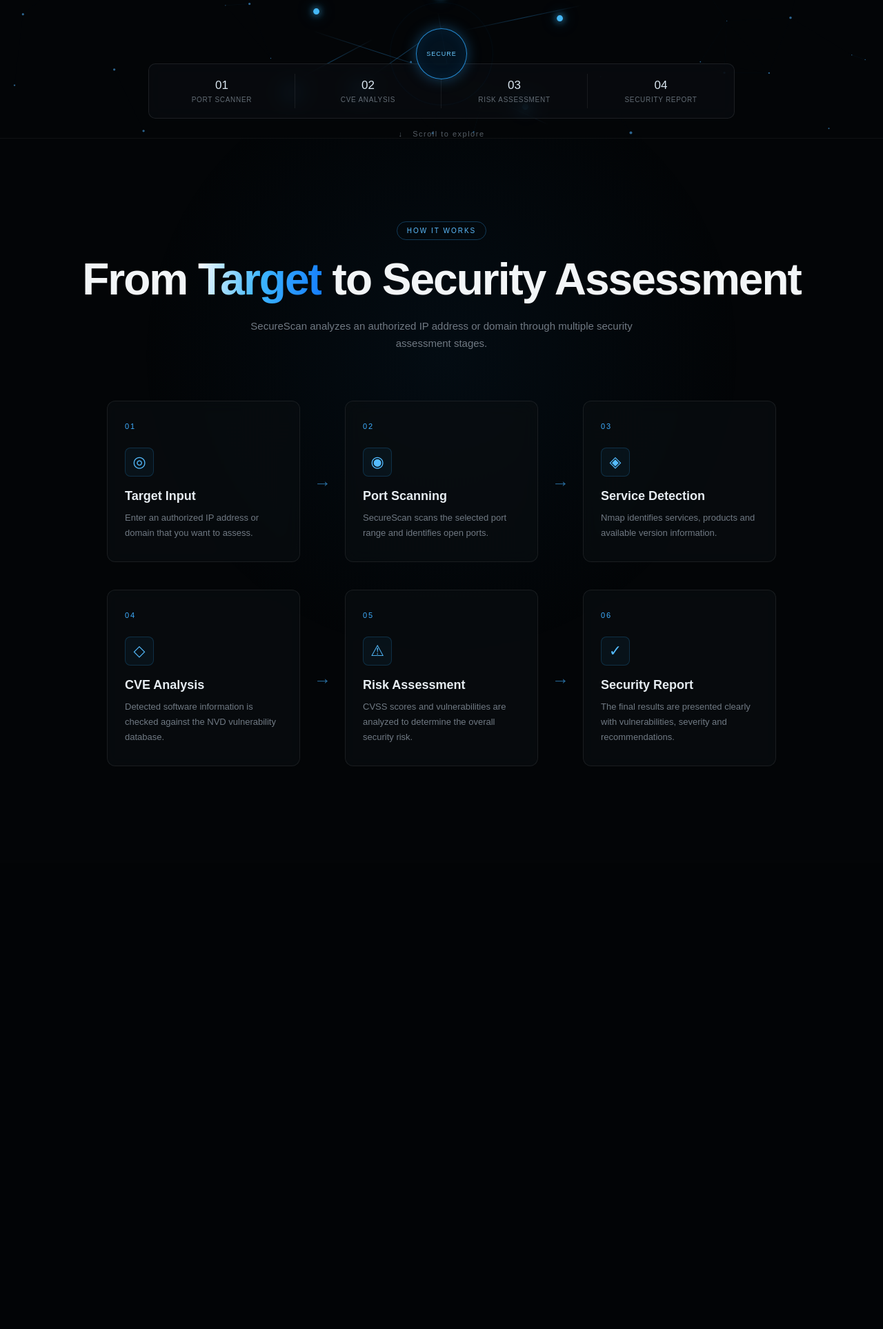
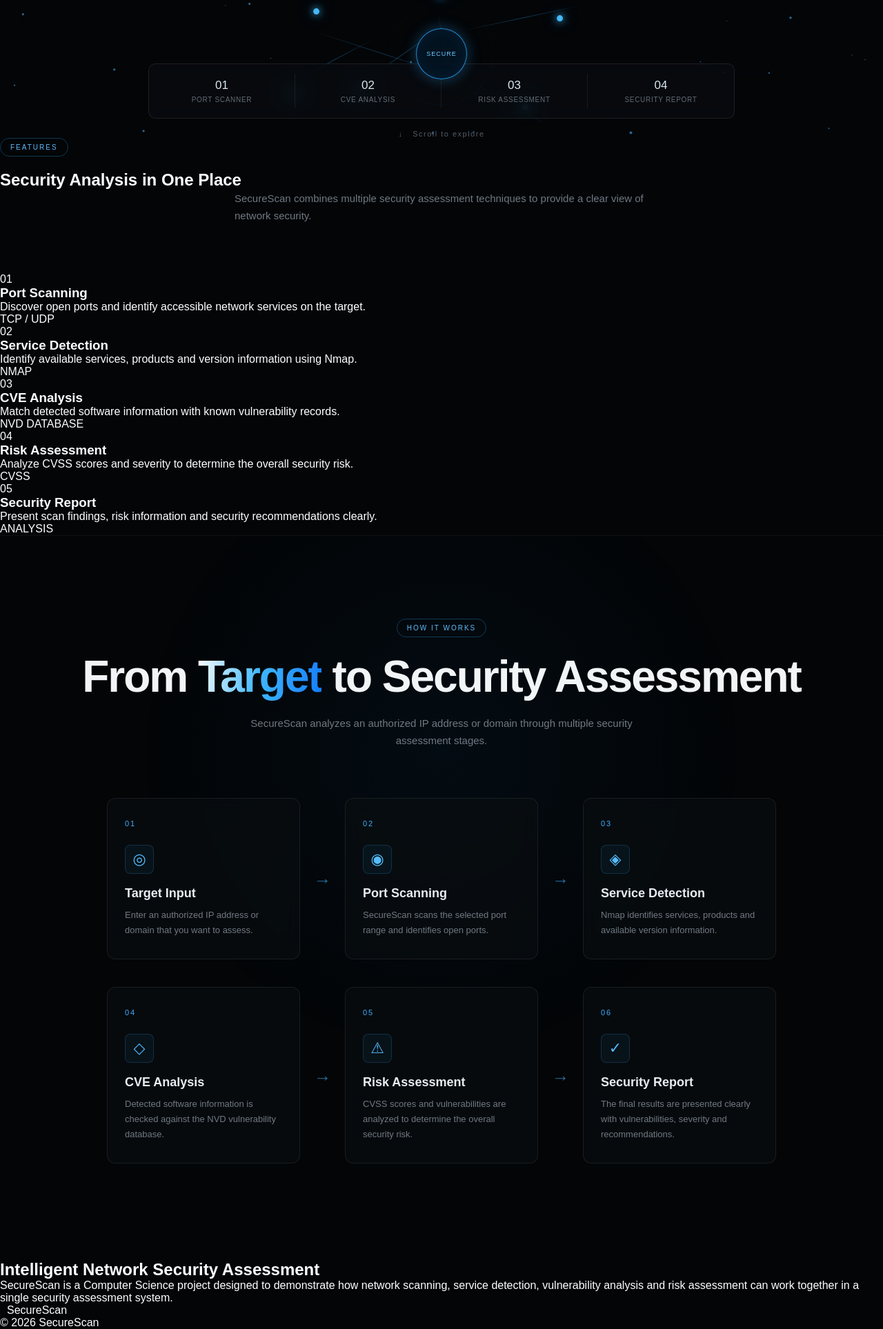
Before and after one commit to DynamicFighter/Threat-Lens, a Flask app: page / in a window 1280 px wide. Shown: the part 603-2530 px from the top of the page at 69% size. Before the commit the page ends 1714 px from the top, so only its background shows below. Run offline with Flask 3, Linux system fonts and the light colour scheme.

Commit message:
Update index.html

```diff
--- a/templates/index.html
+++ b/templates/index.html
@@ -23,17 +23,18 @@
         </div>
 
         <div class="nav-links">
-            <a href="#home">Home</a>
+            <a href="/">Home</a>
             <a href="#features">Features</a>
-            <a href="#how">How It Works</a>
-            <a href="#about">About</a>
+            <a href="#how-it-works">How It Works</a>
+            <a href="/about">About</a>
         </div>
 
-        <a href="#" class="nav-button">
+        <a href="/scan" class="nav-button">
             Start Scan
         </a>
 
     </nav>
+
 
 
     <!-- HERO -->
@@ -131,7 +132,160 @@
         </div>
 
     </main>
-    <!-- HOW IT WORKS -->
+    <!-- FEATURES -->
+
+<section id="features" class="features-section">
+
+    <div class="section-badge">
+        FEATURES
+    </div>
+
+    <h2>
+        Security Analysis in <span>One Place</span>
+    </h2>
+
+    <p class="section-description">
+        SecureScan combines multiple security assessment
+        techniques to provide a clear view of network security.
+    </p>
+
+   <div class="features-grid">
+
+    <!-- 01 -->
+    <div class="feature-card">
+
+        <div class="feature-top">
+            <span class="feature-number">01</span>
+            <span class="feature-status"></span>
+        </div>
+
+        <h3>
+            Port Scanning
+        </h3>
+
+        <p>
+            Discover open ports and identify accessible
+            network services on the target.
+        </p>
+
+        <div class="feature-tech">
+            TCP / UDP
+        </div>
+
+        <div class="feature-line"></div>
+
+    </div>
+
+
+    <!-- 02 -->
+    <div class="feature-card">
+
+        <div class="feature-top">
+            <span class="feature-number">02</span>
+            <span class="feature-status"></span>
+        </div>
+
+        <h3>
+            Service Detection
+        </h3>
+
+        <p>
+            Identify available services, products and
+            version information using Nmap.
+        </p>
+
+        <div class="feature-tech">
+            NMAP
+        </div>
+
+        <div class="feature-line"></div>
+
+    </div>
+
+
+    <!-- 03 -->
+    <div class="feature-card">
+
+        <div class="feature-top">
+            <span class="feature-number">03</span>
+            <span class="feature-status"></span>
+        </div>
+
+        <h3>
+            CVE Analysis
+        </h3>
+
+        <p>
+            Match detected software information with
+            known vulnerability records.
+        </p>
+
+        <div class="feature-tech">
+            NVD DATABASE
+        </div>
+
+        <div class="feature-line"></div>
+
+    </div>
+
+
+    <!-- 04 -->
+    <div class="feature-card">
+
+        <div class="feature-top">
+            <span class="feature-number">04</span>
+            <span class="feature-status"></span>
+        </div>
+
+        <h3>
+            Risk Assessment
+        </h3>
+
+        <p>
+            Analyze CVSS scores and severity to determine
+            the overall security risk.
+        </p>
+
+        <div class="feature-tech">
+            CVSS
+        </div>
+
+        <div class="feature-line"></div>
+
+    </div>
+
+
+    <!-- 05 -->
+    <div class="feature-card">
+
+        <div class="feature-top">
+            <span class="feature-number">05</span>
+            <span class="feature-status"></span>
+        </div>
+
+        <h3>
+            Security Report
+        </h3>
+
+        <p>
+            Present scan findings, risk information and
+            security recommendations clearly.
+        </p>
+
+        <div class="feature-tech">
+            ANALYSIS
+        </div>
+
+        <div class="feature-line"></div>
+
+    </div>
+
+</div>
+
+</section>
+
+
+<!-- HOW IT WORKS -->
 
 <section id="how-it-works" class="how-section">
 
@@ -316,7 +470,46 @@
 
 </section>
 
+<!-- =========================
+     FOOTER / ABOUT
+========================= -->
 
+<footer id="about" class="site-footer">
+
+    <div class="footer-about">
+        <h2>
+            Intelligent Network
+            <span>Security Assessment</span>
+        </h2>
+
+        <p>
+            SecureScan is a Computer Science project designed to
+            demonstrate how network scanning, service detection,
+            vulnerability analysis and risk assessment can work
+            together in a single security assessment system.
+        </p>
+
+    </div>
+
+
+    <div class="footer-bottom">
+
+        <div class="footer-bottom">
+
+    <div class="footer-brand">
+        <span class="logo-dot"></span>
+        SecureScan
+    </div>
+
+    <div class="footer-copy">
+        © 2026 SecureScan
+    </div>
+
+</div>
+
+    </div>
+
+</footer>
     <script src="{{ url_for('static', filename='script.js') }}"></script>
 
 </body>
```
